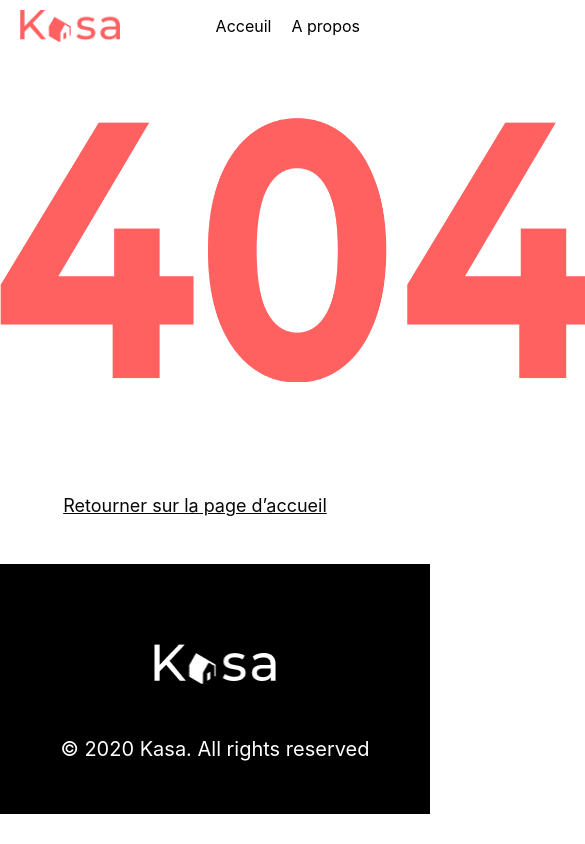
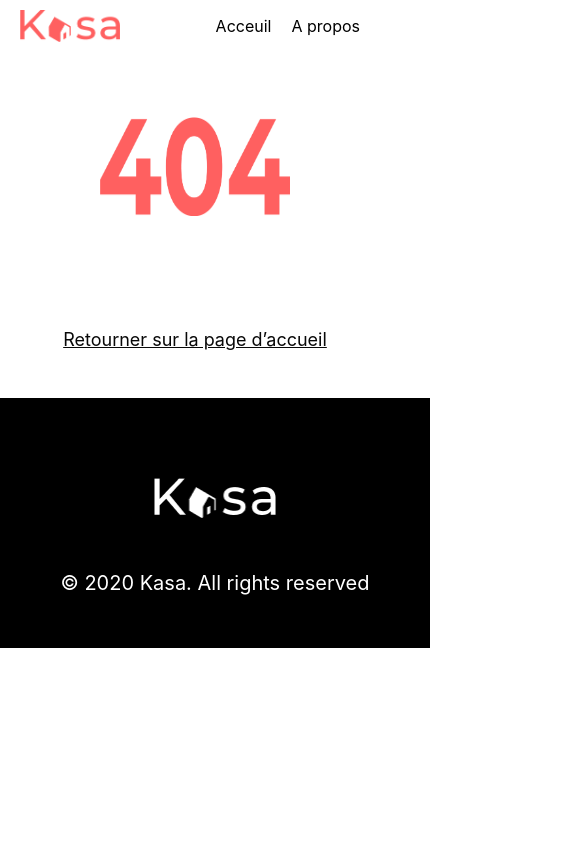
Before and after one commit to Kahina24D/Projet7-Kasa-fin, a React (Create React App) app: page /error in a window 390 px wide. Shown: the whole page, 585 px wide, since content can reach past the window. Built offline with nearby package versions, Linux system fonts and the light colour scheme; a web font is replaced by a local one.

Commit message:
fin-modification-projet-7

```diff
--- a/package.json
+++ b/package.json
@@ -39,6 +39,7 @@
     ]
   },
   "devDependencies": {
+    "@babel/plugin-proposal-private-property-in-object": "^7.21.11",
     "@eslint/js": "^9.14.0",
     "ajv": "^7.2.4",
     "eslint": "^8.57.1",
--- a/src/App.js
+++ b/src/App.js
@@ -10,6 +10,7 @@ function App() {
     <Layout>
       <Router>
         <Routes>
+        <Route path="/" element={<Home />} /> {/* Ajoute une route par défaut pour la page d'accueil */}
           <Route path="/home" element={<Home />} />
           <Route path="/apropos" element={<Apropos />} />
           <Route path="/logement/:id" element={<Logement />} />
--- a/src/pages/Error/error.css
+++ b/src/pages/Error/error.css
@@ -1,17 +1 @@
-.item-error img {
-  display: block;
-  margin: 65px auto;
-  width: 600px;
-  height: 265px;
-}
-
-.link-home {
-  display: block;
-  text-align: center;
-  color: rgb(8, 8, 8);
-  font-size: 18px;
-  text-decoration: none;
-  margin-top: 20px;
-  padding: 3rem;
-  text-decoration: underline;
-}/*# sourceMappingURL=error.css.map */
+.item-error img{display:block;margin:65px auto;width:600px;height:265px}.link-home{display:block;text-align:center;color:#080808;font-size:18px;text-decoration:none;margin-top:20px;padding:3rem;text-decoration:underline}@media screen and (max-width: 1120px){.item-error img{display:block;margin:65px auto;width:190px;height:99px}}
--- a/src/pages/Error/error.scss
+++ b/src/pages/Error/error.scss
@@ -6,6 +6,7 @@
       width: 600px;
       height: 265px;
     }
+
   }
 
   .link-home {
@@ -15,6 +16,19 @@
     font-size: 18px;
     text-decoration: none;
     margin-top: 20px;
-  padding: 3rem;
+    padding: 3rem;
    text-decoration:underline;
   }
+
+  @media screen and (max-width: 1120px) {
+    .item-error {
+    & img {
+      display: block;
+      margin: 65px auto;
+      width:190px;
+      height: 99px;
+    }
+
+  }
+
+    }
```
Also changed, not shown: src/pages/Logement/logement.scss (+0 -10 lines), src/pages/Error/Error.jsx (line endings or trailing spaces), 2 other files (tests, documents, lock files or other folders).
